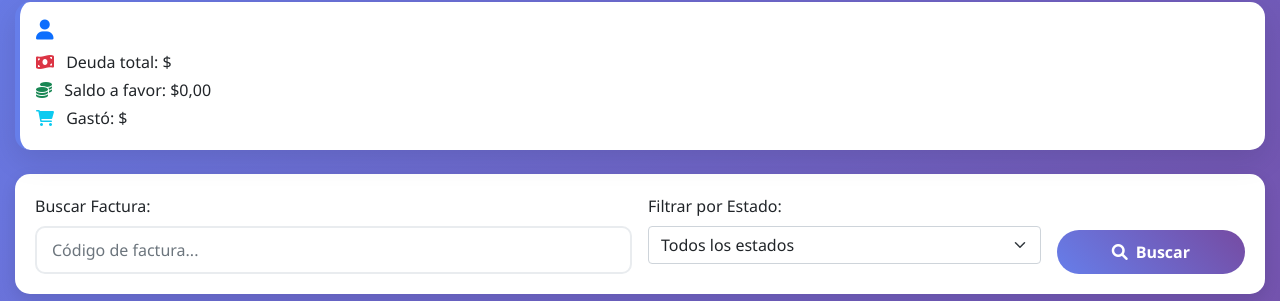
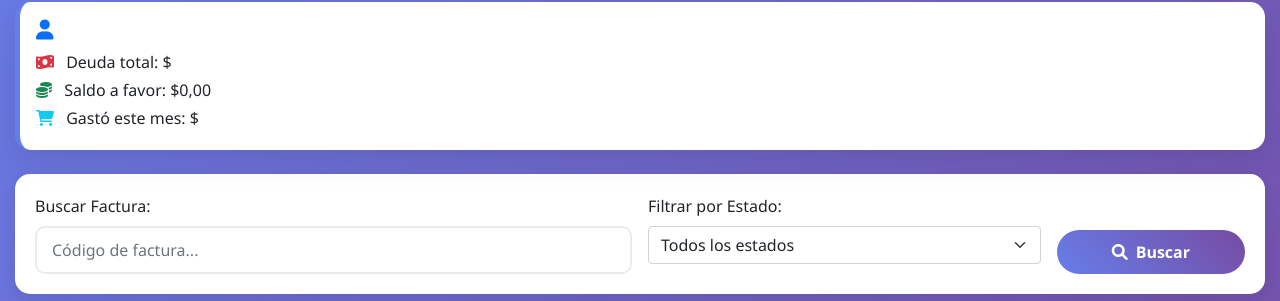
Before and after one commit to WstdCodex/App-Vendedores2, a Flask app: template templates/cliente_detalle.html in a window 1280 px wide. Shown: the part 175-476 px from the top of the page. Run offline with Flask 3, Linux system fonts and the light colour scheme; the template is opened without the code that fills it, so the values that code supplies are empty; some libraries are stand-ins or nearby versions.

Commit message:
Mostrar gasto mensual del cliente

```diff
--- a/app.py
+++ b/app.py
@@ -197,20 +197,21 @@ def cliente_detalle(cliente_id):
             try:
                 year, month = map(int, mes_param.split('-'))
                 facturas = odoo.get_facturas_cliente_mes(cliente_id, year, month)
-                total_mes = odoo.get_total_gasto_cliente_mes(cliente_id, year, month)
             except ValueError:
-                # Si el parámetro es inválido, ignoramos el filtro por mes
+                # Si el parámetro es inválido, se muestran todas las facturas
                 facturas = odoo.get_facturas_cliente(cliente_id)
                 now = datetime.now()
-                total_mes = odoo.get_total_gasto_cliente_mes(cliente_id, now.year, now.month)
+                year, month = now.year, now.month
                 mes_param = ''
         else:
             facturas = odoo.get_facturas_cliente(cliente_id)
             now = datetime.now()
-            total_mes = odoo.get_total_gasto_cliente_mes(cliente_id, now.year, now.month)
+            year, month = now.year, now.month
+
+        total_gastado = odoo.get_total_gasto_cliente_mes(cliente_id, year, month)
 
         return render_template('cliente_detalle.html', cliente=cliente_info,
-                               facturas=facturas, total_mes=total_mes,
+                               facturas=facturas, total_gastado=total_gastado,
                                mes=mes_param or '', return_url=return_url)
     except Exception as e:
         flash(f'Error al cargar cliente: {str(e)}', 'error')
--- a/templates/cliente_detalle.html
+++ b/templates/cliente_detalle.html
@@ -35,7 +35,7 @@
                     </p>
                     <p class="mb-1">
                         <i class="fas fa-shopping-cart me-2 text-info"></i>
-                        Gastó: ${{ total_mes|format_currency }}
+                        Gastó este mes: ${{ total_gastado|format_currency }}
                     </p>
                     {% if cliente.email %}
                     <p class="mb-1">
```
